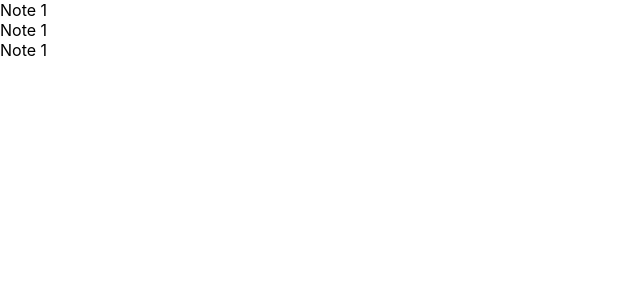
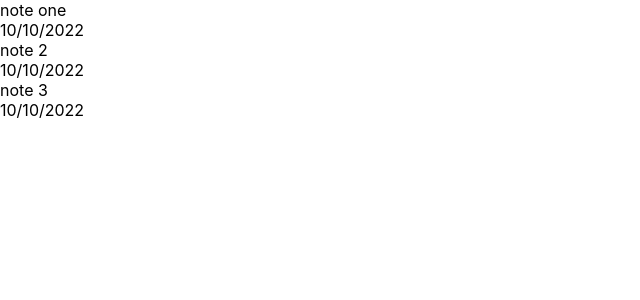
Before and after one commit to GeorgiPetrushev/take-notes-app, a React (Create React App) app: page / in a window 1280 px wide. Shown: the top 300 px of the page, without its empty margins (0-640 px from the left). Built offline with nearby package versions, Linux system fonts and the light colour scheme.

Commit message:
conecting components notes with the app

```diff
--- a/src/App.js
+++ b/src/App.js
@@ -1,27 +1,35 @@
+import React, { useState } from 'react';
 import NoteList from "./components/NoteList";
+import {nanoid} from "nanoid";
 
-const notes = [
+
+const dummyNotes = [
   {
-  id:"1",
+    key: nanoid(),
     text: "note one",
-  data: "10/10/2022"
+    data: "10/10/2022",
   },
   {
-  id:"1",
+    key: nanoid(),
     text: "note 2",
-  data: "10/10/2022"
+    data: "10/10/2022",
   },
   {
-  id:"1",
+    key: nanoid(),
     text: "note 3",
-  data: "10/10/2022"
-}
-]
+    data: "10/10/2022",
+  },
+];
 
-const App = (prop) => {
+
+
+const App = () => {
+
+  const [note,setNote] = useState(dummyNotes);
+
   return (
-    <div>
-      <NoteList prop={notes}/>
+    <div className='container'>
+      <NoteList note={note}/>
     </div>
   );
 };
--- a/src/components/Note.jsx
+++ b/src/components/Note.jsx
@@ -1,6 +1,12 @@
 import React from "react";
-const Note = () => {
-  return <div>Note 1</div>;
+const Note = ({id,text,data}) => {
+
+  return <div className="note">
+    <div>{text}</div>
+    <div>{data}</div>
+
+
+  </div>;
 };
 
 export default Note;
--- a/src/components/NoteList.jsx
+++ b/src/components/NoteList.jsx
@@ -1,11 +1,13 @@
 import React from "react";
 import Note from "./Note";
 
-const NoteLins = (notes) => {
-  console.log(notes);
-  console.log(notes.prop);
-  const newNoteList = notes.prop.map(() => <Note />);
-  return <div>{newNoteList}</div>;
+const NoteLins = ({note}) => {
+  const newNoteList = note.map((note) => <Note
+    key={note.key}
+    text={note.text}
+    data={note.data}
+  />);
+  return <div className="note-list">{newNoteList}</div>;
 };
 
 export default NoteLins;
```
Lines whose indentation alone changed are shown as unchanged.
